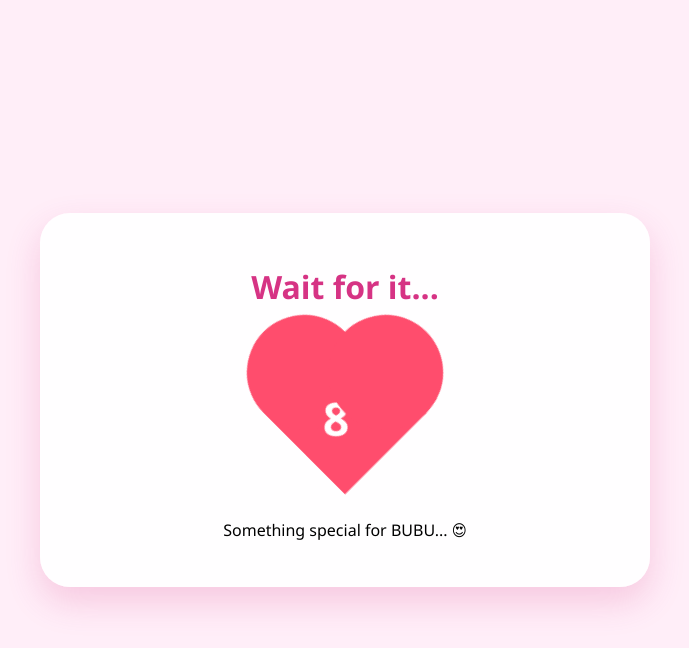
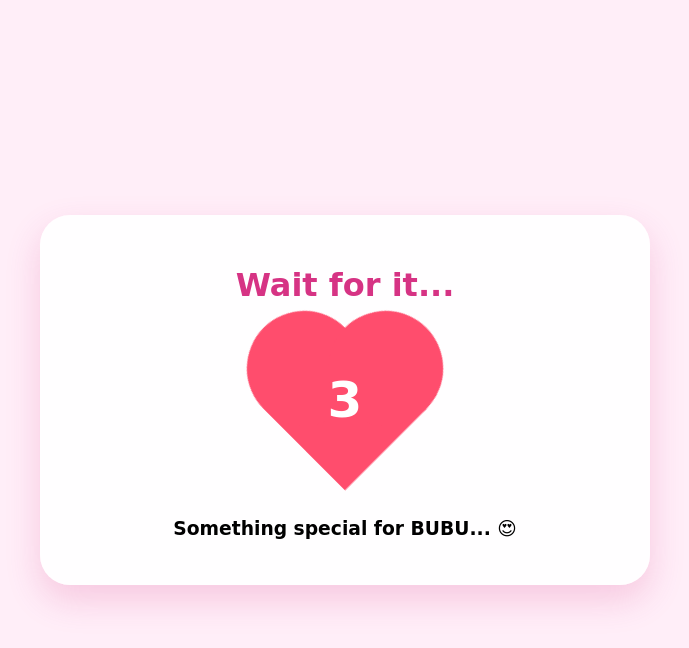
Before and after one commit to official-vnt/new-year-website, a plain HTML site: page index.html in a window 1280 px wide. Both pictures are taken after a click on the button "Yes!". Shown: the whole page, without its empty margins (295-984 px from the left). Drawn offline with Linux system fonts and the light colour scheme.

Commit message:
timer error fixed

```diff
--- a/index.html
+++ b/index.html
@@ -27,9 +27,16 @@
             position: relative;
             z-index: 10;
         }
-        h1 { color: #d63384; margin-bottom: 15px; }
+        h1 { color: #d63384; margin-bottom: 15px; font-family:cursive;}
         .gif-container img { width: 200px; border-radius: 15px; }
         .buttons { margin-top: 25px; display: flex; justify-content: center; gap: 20px; flex-wrap: wrap; }
+
+        h2 { color: #000000; margin-bottom: 15px; font-family: cursive;
+        }
+
+        h3 { color:rgb(0, 0, 0); margin-bottom: 10px; font-family: cursive;
+        }
+
 
         button {
             padding: 12px 25px;
@@ -44,23 +51,46 @@
         .hidden { display: none; }
 
         /* Heart Countdown */
+       /* Positioning the rounded parts of the heart */
+.heart:before { top: -50px; left: 0; }
+.heart:after { left: 50px; top: 0; }
+
+/* Centering the number inside the heart */
+#countdownNumber {
+    position: absolute;
+    top: 0;
+    left: 0;
+    width: 100%;
+    height: 100%;
+
+    /* Flexbox to center the content */
+    display: flex;
+    justify-content: center;
+    align-items: center;
+
+    /* Rotate it back 45deg so the number is upright */
+    transform: rotate(0deg);
+    font-family: cursive;
+    font-size: 50px; /* Reduced slightly to fit better */
+    color: rgb(255, 255, 255);
+    font-weight: bold;
+    z-index: 1; /* Ensures it stays on top of the pseudo-elements */
+}
+
+
         .heart-wrapper { display: flex; justify-content: center; align-items: center; height: 180px; }
         .heart {
             background-color: #ff4d6d; height: 100px; width: 100px;
             position: relative; transform: rotate(-45deg);
             animation: pulse 0.8s infinite;
         }
+
         .heart:before, .heart:after {
             content: ""; background-color: #ff4d6d; border-radius: 50%;
             height: 100px; position: absolute; width: 100px;
         }
-        .heart:before { top: -50px; left: 0; }
-        .heart:after { left: 50px; top: 0; }
-        #countdownNumber {
-            position: absolute; transform: rotate(45deg);
-            top: 20px; left: 30px; font-size: 40px;
-            color: white; font-weight: bold;
-        }
+
+
 
         /* Video Styling */
         .video-frame {
@@ -106,13 +136,21 @@
         <div id="countdownSection" class="hidden">
             <h1>Wait for it...</h1>
             <div class="heart-wrapper">
-                <div class="heart"><div id="countdownNumber">10</div></div>
+                <div class="heart">
+                    </div>
+                    <div id="countdownNumber">
+                        5
+                    </div>
+
             </div>
-            <p>Something special for BUBU... 😍</p>
+            <p><h3>Something special for BUBU... 😍</h3></p>
         </div>
 
         <div id="giftAskSection" class="hidden">
-            <h1>Happy New Year, My Love! 🎆</h1>
+            <h1>Happy New Year, My Love ❤️</h1>
+            <h2>
+            As this new year begins, I just want you to know that you are my favorite part of every year, every day, and every moment. <br> Thank you for filling my life with love, smiles, and warmth. <br> I’m so excited to make new memories with you, hold your hand through every high and low, and love you even more with each passing day. <br> <br>
+         Here’s to another year of us, of laughter, dreams, and endless love.<br>I’m so grateful to have you. 💫💕</h2>
             <div class="gif-container"><img src="2.gif" alt="Happy"></div>
             <h2 style="color: #d63384; margin-top: 20px;">Wanna see your new year gift, baby girl? 🎁</h2>
             <button id="giftBtn" onclick="showFinalGift()">YES, SHOW ME! ✨</button>
@@ -150,7 +188,7 @@
         function startCountdown() {
             document.getElementById('questionSection').classList.add('hidden');
             document.getElementById('countdownSection').classList.remove('hidden');
-            let timeLeft = 10;
+            let timeLeft = 5;
             const timer = setInterval(() => {
                 timeLeft--;
                 document.getElementById('countdownNumber').innerText = timeLeft;
```
